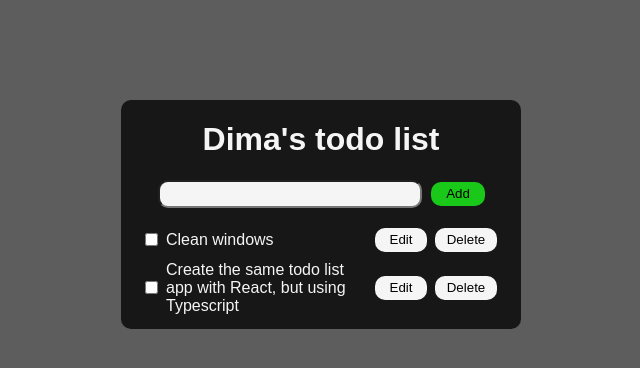
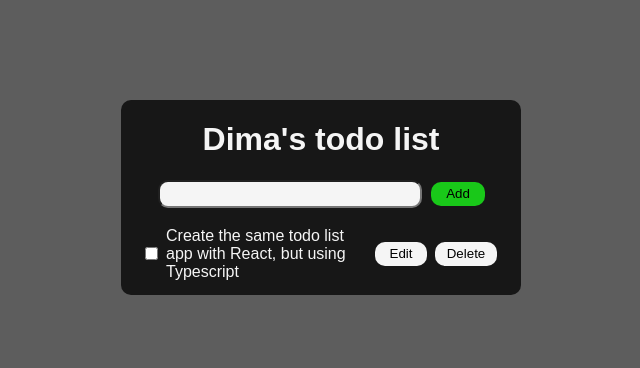
Before and after one commit to dminikulin/todo-list-various-frameworks, a React (Vite) app in the folder todo-react/: page / in a window 1280 px wide. Shown: the top 368 px of the page, without its empty margins (319-959 px from the left). Built offline with nearby package versions, Linux system fonts and the light colour scheme; data requests are answered from the project's data file.

Commit message:
Minor changes

```diff
--- a/todo-react/db/db.json
+++ b/todo-react/db/db.json
@@ -1,10 +1,5 @@
 {
   "notes": [
-    {
-      "title": "Clean windows",
-      "done": false,
-      "id": 3
-    },
     {
       "title": "Create the same todo list app with React, but using Typescript",
       "done": false,
--- a/todo-react/src/components/NoteList.jsx
+++ b/todo-react/src/components/NoteList.jsx
@@ -1,13 +1,13 @@
 import SingleNote from "./SingleNote"
 
-export default function NoteList({notes, onChange, onDelete}) {
+export default function NoteList({notes}) {
 
     return (
         <div className="note_list">
             {!notes || notes.length === 0 && <p>No notes so far</p>}
             {notes && notes.map(note => {
                 return (
-                    <SingleNote key={note.id} note={note} onChange={onChange} onDelete={onDelete}/>
+                    <SingleNote key={note.id} note={note}/>
                 )
             })}
         </div>
```
